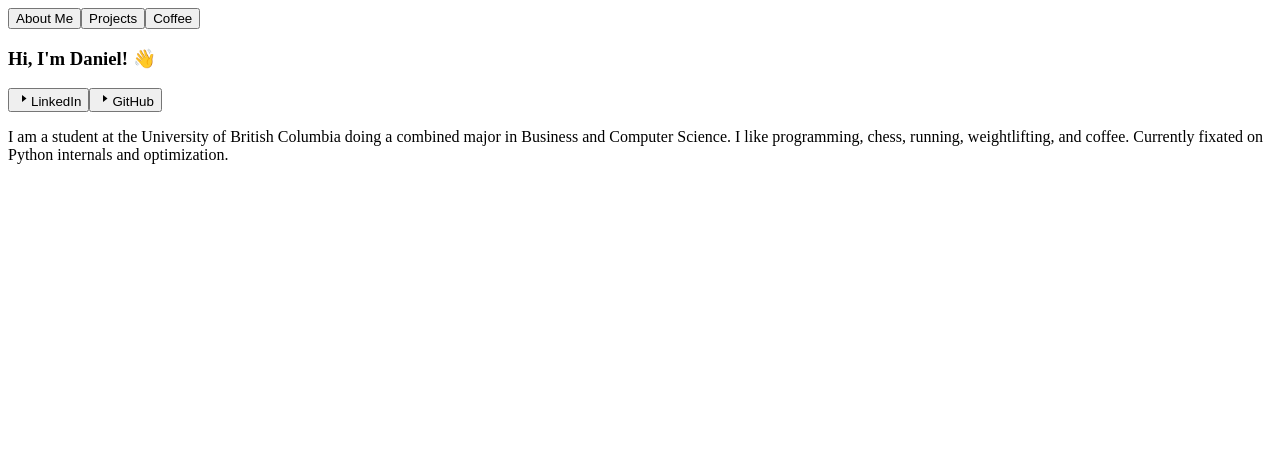
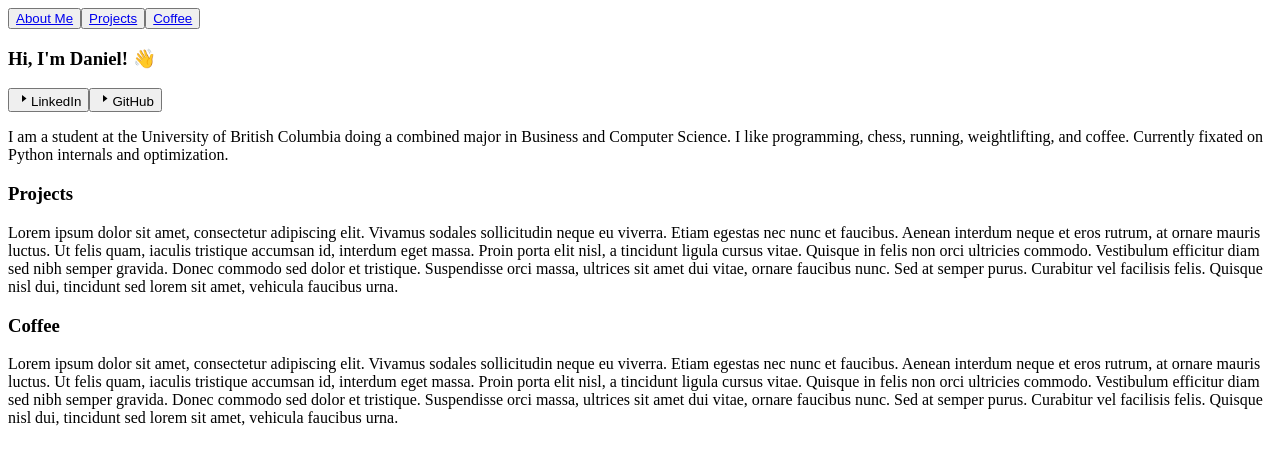
Before and after one commit to yood2/yood2.github.io, a Next.js app: page / in a window 1280 px wide. Shown: the top 464 px of the page. Built offline with nearby package versions, Linux system fonts and the light colour scheme.

Commit message:
made sections for navbar

```diff
--- a/app/page.tsx
+++ b/app/page.tsx
@@ -6,16 +6,57 @@ export default function Home() {
         <div className="h-full flex justify-center items-center p-4 sm:p-6 md:p-8 lg:p-10">
             <div className="flex flex-col space-y-6 max-w-2xl w-full">
                 <Navbar />
+                <section id="about">
                     <h3 className="scroll-m-20 text-2xl font-semibold tracking-tight">
                         Hi, I&apos;m Daniel! 👋
                     </h3>
                     <Personal />
                     <p className="text-base sm:text-lg">
-                    I am a student at the University of British Columbia doing a
-                    combined major in Business and Computer Science. I like
-                    programming, chess, running, weightlifting, and coffee.
-                    Currently fixated on Python internals and optimization.
+                        I am a student at the University of British Columbia
+                        doing a combined major in Business and Computer Science.
+                        I like programming, chess, running, weightlifting, and
+                        coffee. Currently fixated on Python internals and
+                        optimization.
                     </p>
+                </section>
+                <section id="projects">
+                    <h3 className="scroll-m-20 text-2xl font-semibold tracking-tight">
+                        Projects
+                    </h3>
+                    <p className="text-base sm:text-lg">
+                        Lorem ipsum dolor sit amet, consectetur adipiscing elit.
+                        Vivamus sodales sollicitudin neque eu viverra. Etiam
+                        egestas nec nunc et faucibus. Aenean interdum neque et
+                        eros rutrum, at ornare mauris luctus. Ut felis quam,
+                        iaculis tristique accumsan id, interdum eget massa.
+                        Proin porta elit nisl, a tincidunt ligula cursus vitae.
+                        Quisque in felis non orci ultricies commodo. Vestibulum
+                        efficitur diam sed nibh semper gravida. Donec commodo
+                        sed dolor et tristique. Suspendisse orci massa, ultrices
+                        sit amet dui vitae, ornare faucibus nunc. Sed at semper
+                        purus. Curabitur vel facilisis felis. Quisque nisl dui,
+                        tincidunt sed lorem sit amet, vehicula faucibus urna.
+                    </p>
+                </section>
+                <section id="coffee">
+                    <h3 className="scroll-m-20 text-2xl font-semibold tracking-tight">
+                        Coffee
+                    </h3>
+                    <p className="text-base sm:text-lg">
+                        Lorem ipsum dolor sit amet, consectetur adipiscing elit.
+                        Vivamus sodales sollicitudin neque eu viverra. Etiam
+                        egestas nec nunc et faucibus. Aenean interdum neque et
+                        eros rutrum, at ornare mauris luctus. Ut felis quam,
+                        iaculis tristique accumsan id, interdum eget massa.
+                        Proin porta elit nisl, a tincidunt ligula cursus vitae.
+                        Quisque in felis non orci ultricies commodo. Vestibulum
+                        efficitur diam sed nibh semper gravida. Donec commodo
+                        sed dolor et tristique. Suspendisse orci massa, ultrices
+                        sit amet dui vitae, ornare faucibus nunc. Sed at semper
+                        purus. Curabitur vel facilisis felis. Quisque nisl dui,
+                        tincidunt sed lorem sit amet, vehicula faucibus urna.
+                    </p>
+                </section>
             </div>
         </div>
     );
--- a/components/navbar.tsx
+++ b/components/navbar.tsx
@@ -6,13 +6,13 @@ export default function Navbar() {
         <nav className="w-full">
             <div className="flex justify-start items-center space-x-4 py-2">
                 <Button variant="link" className="px-2">
-                    About Me
+                    <a href="#about">About Me</a>
                 </Button>
                 <Button variant="link" className="px-2">
-                    Projects
+                    <a href="#projects">Projects</a>
                 </Button>
                 <Button variant="link" className="px-2">
-                    Coffee
+                    <a href="#coffee">Coffee</a>
                 </Button>
             </div>
             <Separator />
```
Lines whose indentation alone changed are shown as unchanged.
